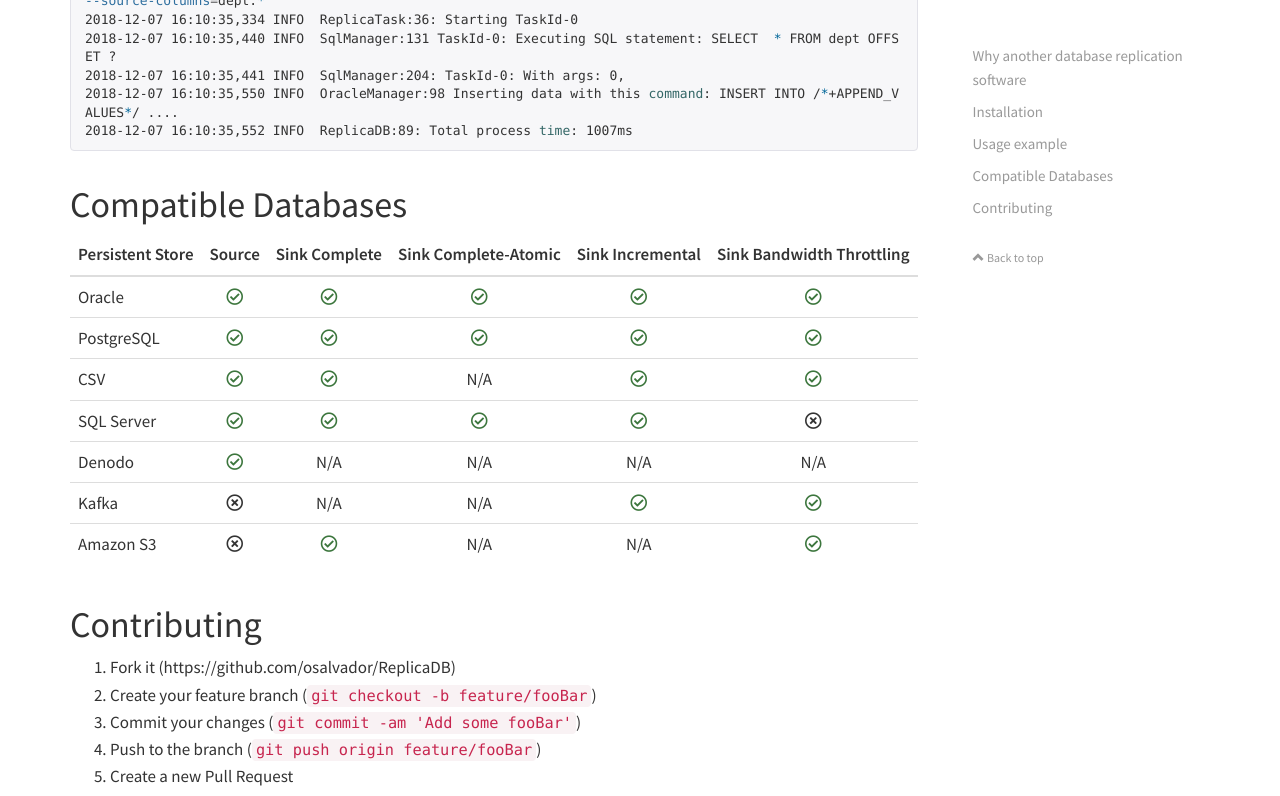
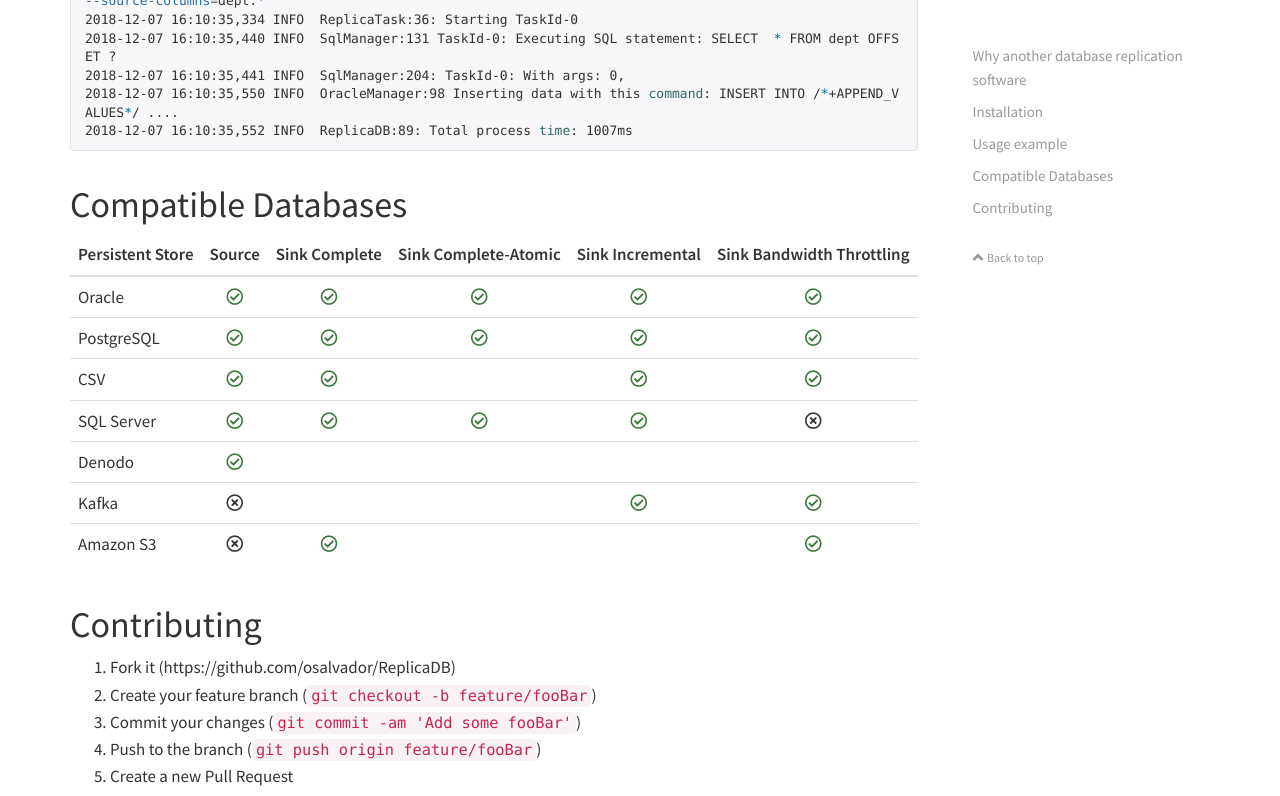
Before and after one commit to osalvador/ReplicaDB, a Jekyll site: the page built from index.md, in a window 1280 px wide and 900 px high, scrolled down 3706 px, cut to the strip 0-796 px from the top of the window. Built offline with Jekyll 4.4.1, drawn with Linux system fonts in a browser that asks for light colours; nearby versions of some CDN libraries; comment, search, counter and statistics services are not loaded.

Commit message:
Update index.md

```diff
--- a/index.md
+++ b/index.md
@@ -123,11 +123,11 @@
 |------------------|:------------------------:|:------------------:|:--------------------:|:------------------:|:-------------------------:|
 | Oracle           |    <i class="far fa-check-circle text-success"></i>    | <i class="far fa-check-circle text-success"></i> |  <i class="far fa-check-circle text-success"></i>  | <i class="far fa-check-circle text-success"></i> |     <i class="far fa-check-circle text-success"></i>    |
 | PostgreSQL       |    <i class="far fa-check-circle text-success"></i>    | <i class="far fa-check-circle text-success"></i> |  <i class="far fa-check-circle text-success"></i>  | <i class="far fa-check-circle text-success"></i> |     <i class="far fa-check-circle text-success"></i>    |
-| CSV              |    <i class="far fa-check-circle text-success"></i>    | <i class="far fa-check-circle text-success"></i> |          N/A         | <i class="far fa-check-circle text-success"></i> |     <i class="far fa-check-circle text-success"></i>    |
+| CSV              |    <i class="far fa-check-circle text-success"></i>    | <i class="far fa-check-circle text-success"></i> |                      | <i class="far fa-check-circle text-success"></i> |     <i class="far fa-check-circle text-success"></i>    |
 | SQL Server       |    <i class="far fa-check-circle text-success"></i>    | <i class="far fa-check-circle text-success"></i> |  <i class="far fa-check-circle text-success"></i>  | <i class="far fa-check-circle text-success"></i> |  <i class="far fa-times-circle"></i> |
-| Denodo           |    <i class="far fa-check-circle text-success"></i>    |         N/A        |          N/A         |         N/A        |            N/A            |
-| Kafka            | <i class="far fa-times-circle"></i> |         N/A        |          N/A         | <i class="far fa-check-circle text-success"></i> |     <i class="far fa-check-circle text-success"></i>    |
-| Amazon S3        | <i class="far fa-times-circle"></i> | <i class="far fa-check-circle text-success"></i> |          N/A         |         N/A        |     <i class="far fa-check-circle text-success"></i>    |
+| Denodo           |    <i class="far fa-check-circle text-success"></i>    |                    |                      |                    |                           |
+| Kafka            | <i class="far fa-times-circle"></i> |                    |                      | <i class="far fa-check-circle text-success"></i> |     <i class="far fa-check-circle text-success"></i>    |
+| Amazon S3        | <i class="far fa-times-circle"></i> | <i class="far fa-check-circle text-success"></i> |                      |                    |     <i class="far fa-check-circle text-success"></i>    |
 
 
 # Contributing
```
